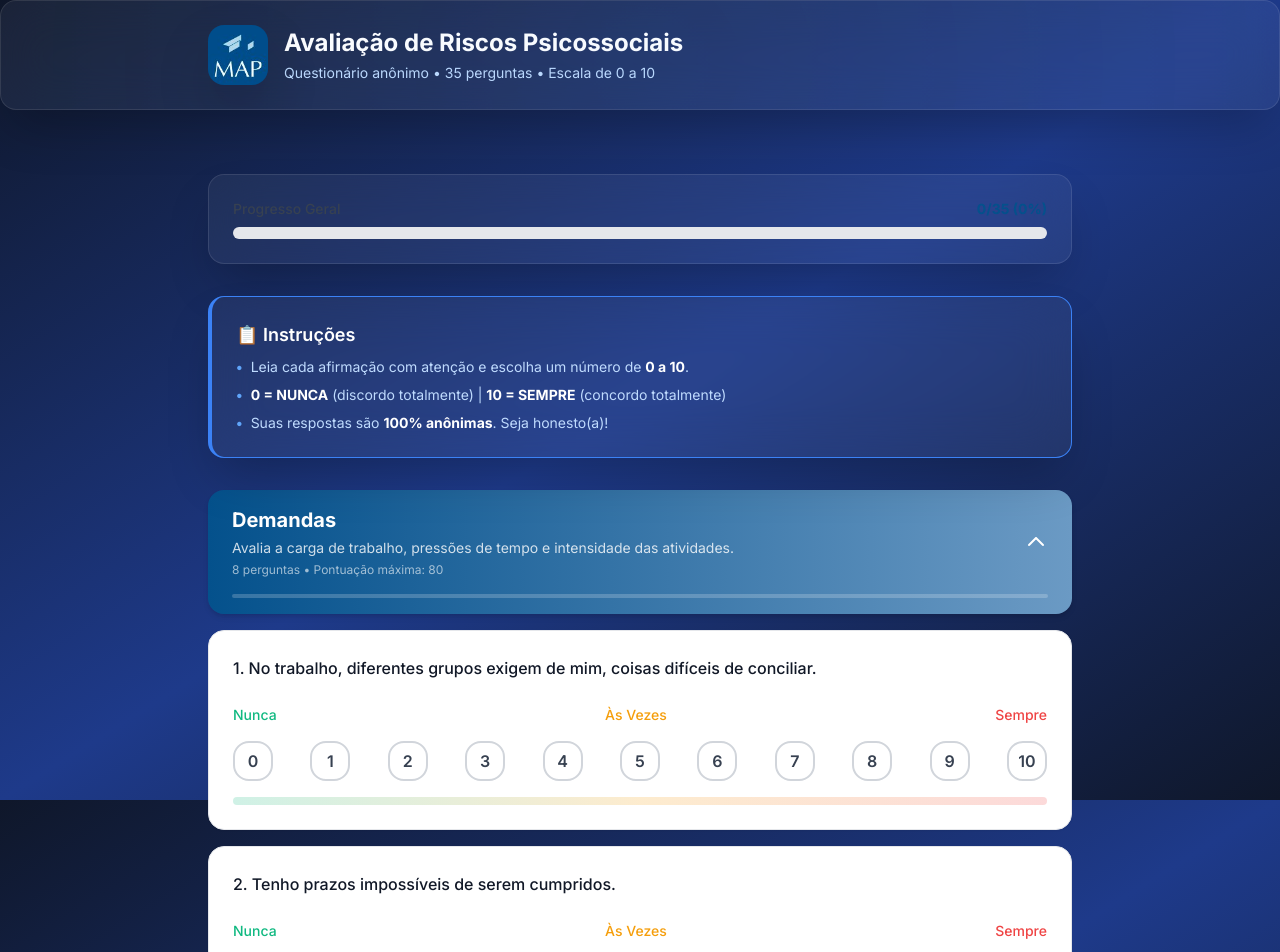
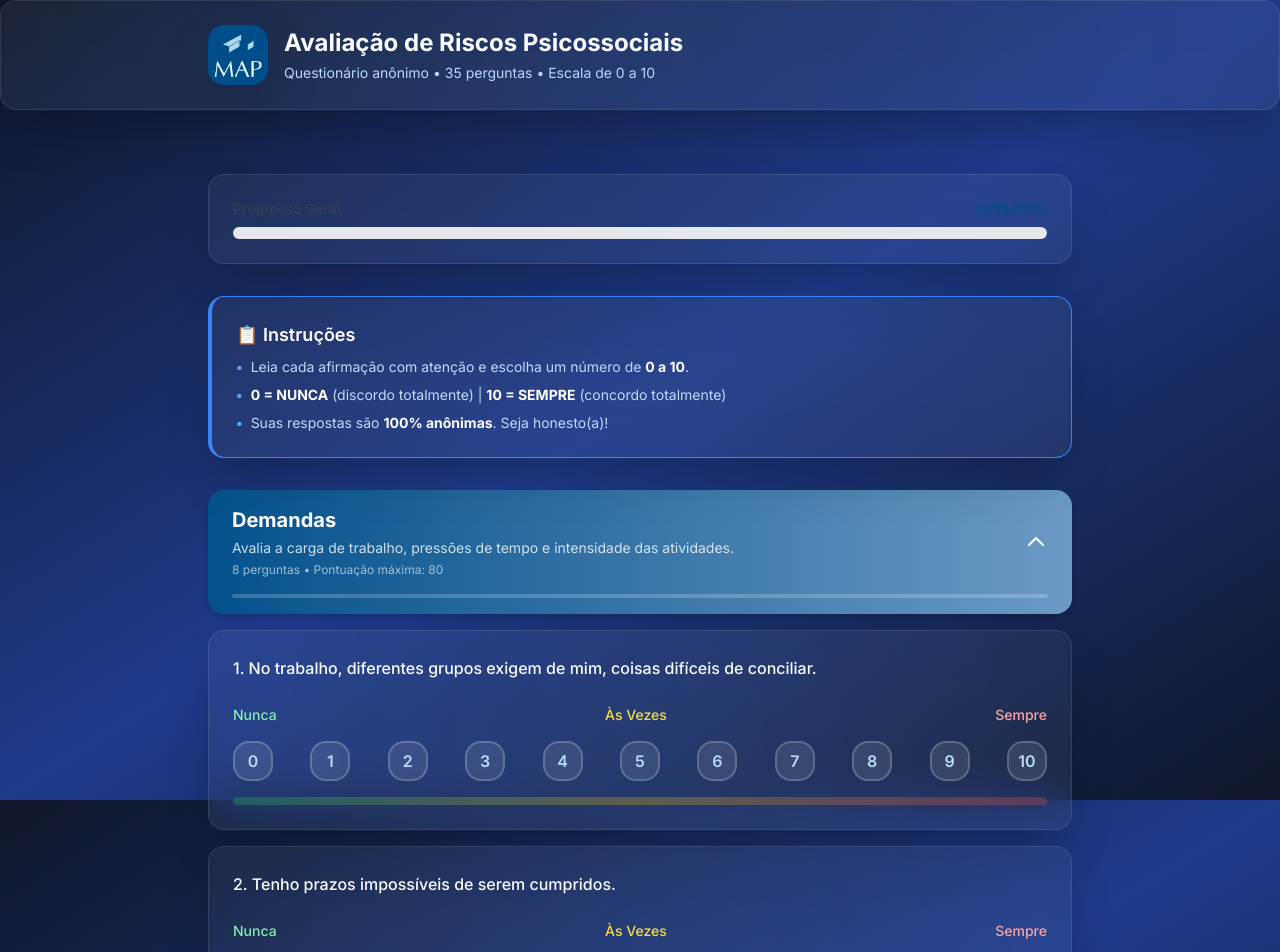
Before and after one commit to doni010520/riscos-psicossociais-map, a Next.js app in the folder frontend/: page /formulario in a window 1280 px wide. Shown: the top 952 px of the page. Built offline with nearby package versions, Linux system fonts and the light colour scheme; no server answers.

Commit message:
Update styles and colors in QuestionCard component

```diff
--- a/frontend/src/components/formulario/QuestionCard.tsx
+++ b/frontend/src/components/formulario/QuestionCard.tsx
@@ -11,10 +11,10 @@ export function QuestionCard({ question, value, onChange, disabled = false }: Qu
   };
 
   return (
-    <div className="bg-white rounded-lg border border-gray-200 p-6 shadow-sm hover:shadow-md transition-shadow">
+    <div className="glass-card water-drop p-6 hover:bg-white/10 transition-all">
       {/* Texto da pergunta */}
       <div className="mb-6">
-        <p className="text-base font-medium text-gray-900 leading-relaxed">
+        <p className="text-base font-medium text-white leading-relaxed">
           {question.id}. {question.text}
         </p>
       </div>
@@ -22,10 +22,10 @@ export function QuestionCard({ question, value, onChange, disabled = false }: Qu
       {/* Escala de 0 a 10 */}
       <div className="space-y-4">
         {/* Labels */}
-        <div className="flex justify-between text-sm font-medium text-gray-600">
-          <span className="text-risk-baixo">Nunca</span>
-          <span className="text-risk-moderado">Às Vezes</span>
-          <span className="text-risk-critico">Sempre</span>
+        <div className="flex justify-between text-sm font-medium text-blue-200">
+          <span className="text-green-300">Nunca</span>
+          <span className="text-yellow-300">Às Vezes</span>
+          <span className="text-red-300">Sempre</span>
         </div>
 
         {/* Botões de 0 a 10 */}
@@ -42,8 +42,8 @@ export function QuestionCard({ question, value, onChange, disabled = false }: Qu
                 ${disabled ? 'cursor-not-allowed opacity-50' : 'cursor-pointer hover:scale-110'}
                 ${
                   value === score
-                    ? 'bg-map-primary text-white border-map-primary shadow-lg scale-110'
-                    : 'bg-white text-gray-700 border-gray-300 hover:border-map-primary'
+                    ? 'bg-blue-500 text-white border-blue-500 shadow-lg shadow-blue-500/50 scale-110'
+                    : 'bg-white/10 text-blue-200 border-white/20 hover:border-blue-400 hover:bg-white/20'
                 }
               `}
             >
@@ -53,12 +53,12 @@ export function QuestionCard({ question, value, onChange, disabled = false }: Qu
         </div>
 
         {/* Indicador visual da escala */}
-        <div className="h-2 rounded-full bg-gradient-to-r from-risk-baixo via-risk-moderado to-risk-critico opacity-20"></div>
+        <div className="h-2 rounded-full bg-gradient-to-r from-green-500/30 via-yellow-500/30 to-red-500/30"></div>
       </div>
 
       {/* Feedback visual quando respondida */}
       {value !== null && !disabled && (
-        <div className="mt-4 text-sm text-map-primary font-medium flex items-center gap-2">
+        <div className="mt-4 text-sm text-green-300 font-medium flex items-center gap-2">
           <svg className="w-5 h-5" fill="currentColor" viewBox="0 0 20 20">
             <path fillRule="evenodd" d="M10 18a8 8 0 100-16 8 8 0 000 16zm3.707-9.293a1 1 0 00-1.414-1.414L9 10.586 7.707 9.293a1 1 0 00-1.414 1.414l2 2a1 1 0 001.414 0l4-4z" clipRule="evenodd" />
           </svg>
```
